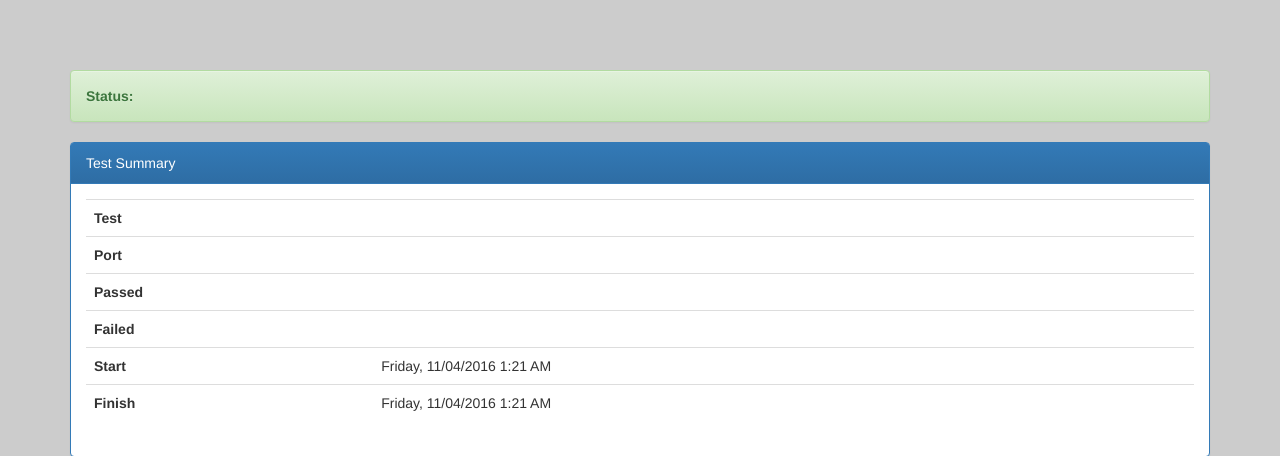
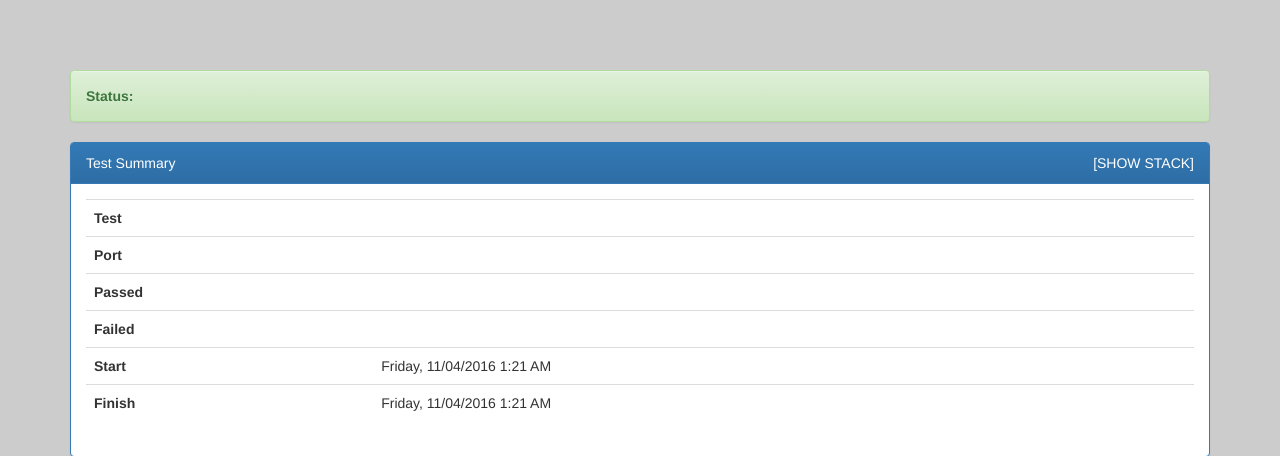
Before and after one commit to JSo528/tmn-qa, a Node project: template views/test-results.pug in a window 1280 px wide. Shown: the part 52-508 px from the top of the page. Run offline with Node 20 templates, Linux system fonts and the light colour scheme; the template is opened without the code that fills it, so the values that code supplies are empty; some libraries are stand-ins or nearby versions.

Commit message:
hiding stack trace on test results page

```diff
--- a/public/css/custom.css
+++ b/public/css/custom.css
@@ -30,7 +30,7 @@
   display: none;
 }
 
-// Test Results Page
+/* Test Results Page */
 #testResultsPanel {
   margin: 0 auto;
 }
@@ -60,10 +60,15 @@
   padding-bottom: 10px;
 }
 
-.error-panel .panel-heading div {
+a.stack-link {
+  color: white;
+  font-weight: 300;
+}
+
+.panel-heading div {
   display: inline-block;
 }
-.error-panel .panel-heading .actions {
+.panel-heading .actions {
   float: right;
 }
 
--- a/views/test-results.pug
+++ b/views/test-results.pug
@@ -20,7 +20,10 @@
           strong Status:
           span#testStatus= testRun.status
         .panel.panel-primary
-          .panel-heading Test Summary
+          .panel-heading
+            .main Test Summary
+            .actions
+                a.stack-link [SHOW STACK]
           .panel-body
             table.table
               tr
@@ -76,7 +79,7 @@
                         span.red= diff.value
                       else if diff.added == undefined
                         span= diff.value
-              .row
+              .row.stack-row.hidden
                 .col-sm-2.bold Stack:
                 .col-sm-10= error.stack
 
@@ -127,6 +130,28 @@
       }
     };
 
+    $('a.stack-link').on('click', function() {
+      if ($(this).hasClass('show')) {
+        toggleStackTraces(true);
+      } else {
+        toggleStackTraces(false);
+      }
+    });
+
+    function toggleStackTraces(hide) {
+      if (hide) {
+        $('a.stack-link').removeClass('show');
+        $('a.stack-link').text("[SHOW STACK]");
+        $('.stack-row').addClass('hidden');
+      } else {
+        $('a.stack-link').addClass('show');
+        $('a.stack-link').text("[HIDE STACK]");
+        $('.stack-row').removeClass('hidden');
+      }
+    };
+
+    toggleStackTraces(true);
+
     // convert this into an API call and append
     setTimeout(function() {
       if($('#testStatus').text() == "ongoing") {
```
